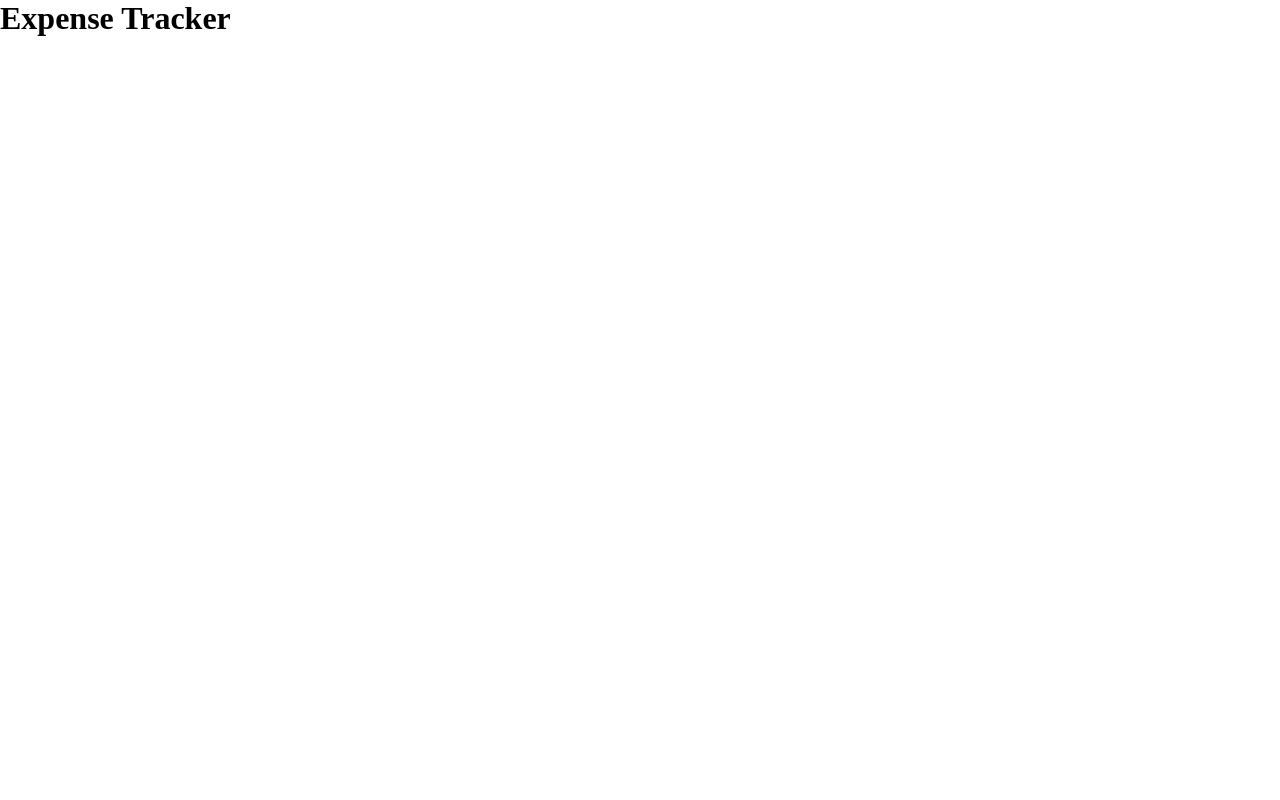
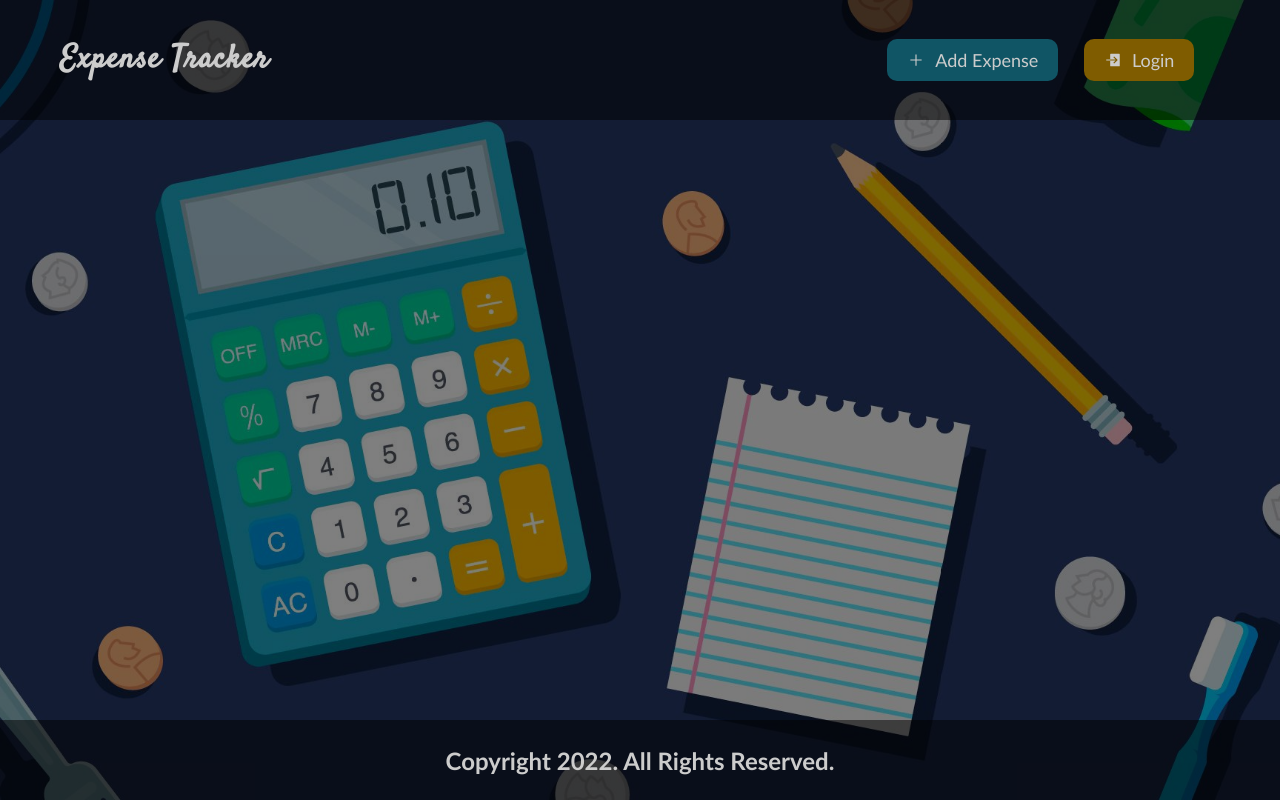
Before and after one commit to Mistry-Shubham/expense-tracker, a React (Create React App) app in the folder frontend/: page / in a window 1280 px wide. Built offline with nearby package versions, Linux system fonts and the light colour scheme.

Commit message:
Added Header, Footer components and background image.

```diff
--- a/frontend/package.json
+++ b/frontend/package.json
@@ -8,6 +8,7 @@
     "@testing-library/user-event": "^13.5.0",
     "react": "^17.0.2",
     "react-dom": "^17.0.2",
+    "react-icons": "^4.3.1",
     "react-scripts": "5.0.0",
     "web-vitals": "^2.1.4"
   },
--- a/frontend/src/App.css
+++ b/frontend/src/App.css
@@ -0,0 +1,22 @@
+.background-image {
+	min-height: 100vh;
+	width: 100vw;
+	background-image: url(../public/images/background.jpg);
+	background-repeat: no-repeat;
+	background-attachment: fixed;
+	background-position: center;
+	background-size: cover;
+}
+
+.background-filter {
+	min-height: 100%;
+	width: 100%;
+	background: rgba(0, 0, 0, 0.5);
+	background-repeat: repeat;
+	background-attachment: fixed;
+}
+
+.App {
+	min-height: 75vh;
+	max-width: 100vw;
+}
--- a/frontend/src/App.js
+++ b/frontend/src/App.js
@@ -1,9 +1,15 @@
+import Header from './components/Header';
+import Footer from './components/Footer';
 import './App.css';
 
 const App = () => {
 	return (
-		<div>
-			<h1>Expense Tracker</h1>
+		<div className="background-image">
+			<div className="background-filter">
+				<Header />
+				<main className="App"></main>
+				<Footer />
+			</div>
 		</div>
 	);
 };
--- /dev/null
+++ b/frontend/src/components/Footer.js
@@ -0,0 +1,13 @@
+import './components-style.css';
+
+const Footer = () => {
+	return (
+		<footer className="footer">
+			<div className="container">
+				<h4 className="content">Copyright 2022. All Rights Reserved.</h4>
+			</div>
+		</footer>
+	);
+};
+
+export default Footer;
--- /dev/null
+++ b/frontend/src/components/Header.js
@@ -0,0 +1,30 @@
+import { useState } from 'react';
+import { IoLogInSharp, IoMenuSharp, IoAddSharp } from 'react-icons/io5';
+import './components-style.css';
+
+const Header = () => {
+	const [show, setShow] = useState(false);
+
+	return (
+		<header className="header">
+			<div className="container">
+				<h1 className="title">Expense Tracker</h1>
+				<div className="navs" id={show ? 'hidden' : ''}>
+					<button className="add-expense-button primary-button">
+						<IoAddSharp className="margin-right" />
+						Add Expense
+					</button>
+					<button className="login-button primary-button">
+						<IoLogInSharp className="margin-right" />
+						Login
+					</button>
+				</div>
+				<div className="menu">
+					<IoMenuSharp onClick={() => setShow(!show)} />
+				</div>
+			</div>
+		</header>
+	);
+};
+
+export default Header;
--- /dev/null
+++ b/frontend/src/components/components-style.css
@@ -0,0 +1,109 @@
+@import url('https://fonts.googleapis.com/css2?family=Satisfy&display=swap');
+
+.header .container {
+	display: flex;
+	height: 15vh;
+	background-color: var(--background-hr-fr);
+	align-items: center;
+	justify-content: space-between;
+	padding: 5px 60px;
+}
+
+.header .title {
+	color: #ccc;
+	letter-spacing: 1px;
+	font-size: xx-large;
+	font-family: 'Satisfy', cursive;
+	font-weight: bold;
+}
+
+.header .title:hover {
+	color: aqua;
+	cursor: default;
+}
+
+.header .navs {
+	display: flex;
+}
+
+.header .login-button {
+	display: flex;
+	padding: 10px 20px;
+	margin-right: 2vw;
+	font-size: large;
+	color: #ccc;
+	align-items: center;
+}
+
+.header .add-expense-button {
+	display: flex;
+	background-color: #105565;
+	padding: 10px 20px;
+	margin-right: 2vw;
+	font-size: large;
+	color: #ccc;
+	align-items: center;
+}
+
+.header .add-expense-button:hover {
+	background-color: #2b8296;
+}
+
+.header #hidden {
+	display: flex;
+}
+
+.header .menu {
+	display: none;
+	font-size: xx-large;
+	color: #ccc;
+}
+
+.header .menu:hover {
+	color: cyan;
+}
+
+.footer .container {
+	display: flex;
+	background-color: var(--background-hr-fr);
+	justify-content: center;
+	align-items: center;
+	height: 10vh;
+	width: 100vw;
+}
+
+.footer .content {
+	font-size: x-large;
+	color: #ccc;
+}
+
+@media only screen and (max-width: 700px) {
+	.header .menu {
+		display: flex;
+	}
+
+	.header .navs {
+		display: none;
+	}
+
+	.header .login-button,
+	.header .add-expense-button {
+		margin-bottom: 20px;
+	}
+
+	.header #hidden {
+		position: absolute;
+		right: 0px;
+		top: 15vh;
+		height: auto;
+		width: 100%;
+		background-color: var(--background-hr-fr);
+		display: flex;
+		justify-content: space-evenly;
+		align-items: center;
+	}
+
+	.footer .content {
+		font-size: medium;
+	}
+}
--- a/frontend/src/index.css
+++ b/frontend/src/index.css
@@ -1,5 +1,26 @@
+:root {
+	--background-hr-fr: rgba(0, 0, 0, 0.5);
+}
+
 * {
 	margin: 0;
 	padding: 0;
 	box-sizing: border-box;
+	font-family: 'Trebuchet MS', 'Lucida Sans Unicode', 'Lucida Grande',
+		'Lucida Sans', Arial, sans-serif;
 }
+
+.primary-button {
+	background-color: #7f5c00;
+	border: none;
+	border-radius: 10px;
+}
+
+.primary-button:hover {
+	background-color: #997a2a;
+	cursor: pointer;
+}
+
+.margin-right {
+	margin-right: 10px;
+}
```
Also changed, not shown: frontend/public/images/background.jpg (added), 1 other file (tests, documents, lock files or other folders).
